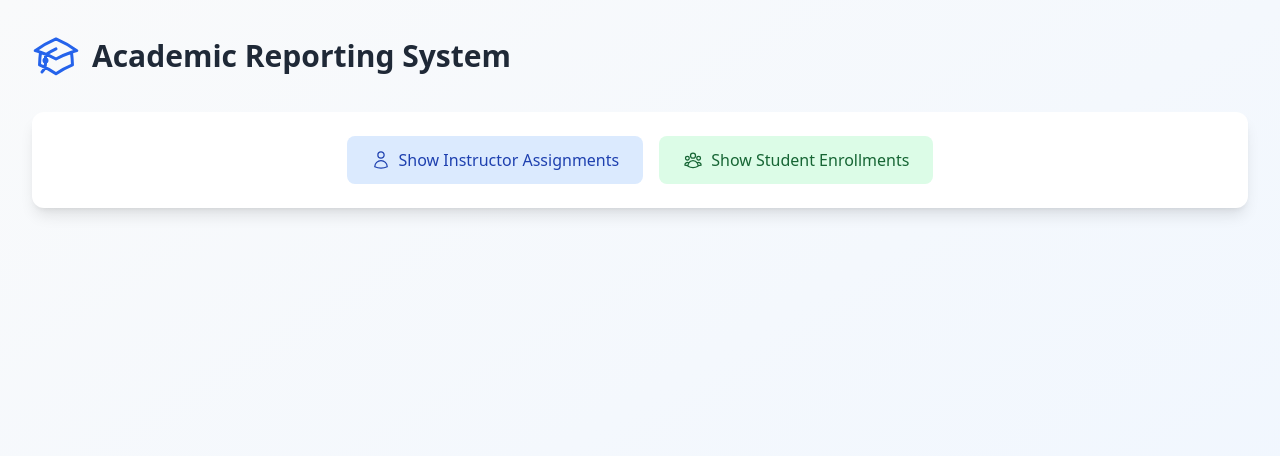
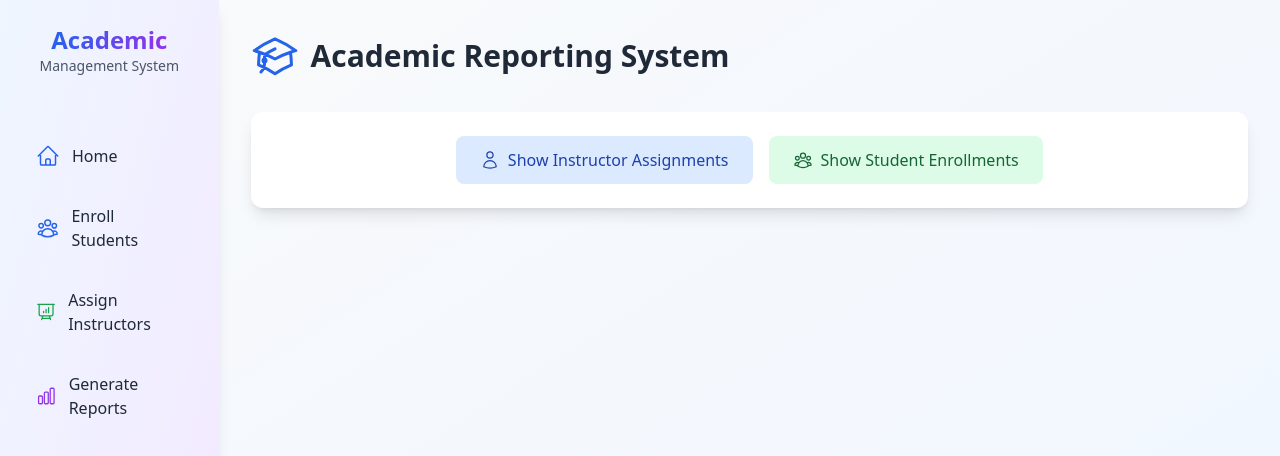
Before and after one commit to Sanka11/SmartSched, a React (Vite) app in the folder frontend/: page /generate-reports-assign in a window 1280 px wide. Shown: the top 456 px of the page. Built offline with nearby package versions, Linux system fonts and the light colour scheme.

Commit message:
update with side nav bar

```diff
--- a/frontend/src/pages/EnrollStudents.jsx
+++ b/frontend/src/pages/EnrollStudents.jsx
@@ -2,7 +2,8 @@ import React, { useState, useEffect } from "react";
 import axios from "axios";
 import { ToastContainer, toast } from "react-toastify";
 import "react-toastify/dist/ReactToastify.css";
-import { XCircleIcon } from "@heroicons/react/24/outline";
+import { XCircleIcon, XMarkIcon } from "@heroicons/react/24/outline";
+import SideNav from "./SideNav";
 
 const StudentEnrollment = () => {
   const [students, setStudents] = useState([]);
@@ -51,7 +52,7 @@ const StudentEnrollment = () => {
 
   // Handle student search
   const filteredStudents = students.filter((student) =>
-    `${student.firstName} ${student.lastName}`
+    `${student.firstName} ${student.lastName} ${student.email}`
       .toLowerCase()
       .includes(searchQuery.toLowerCase())
   );
@@ -86,6 +87,13 @@ const StudentEnrollment = () => {
       toast.warning("Please select a course to enroll in.");
       return;
     }
+
+    // Check if the course is already assigned
+    if (selectedStudent.courses.includes(courseName)) {
+      toast.warning(`Course "${courseName}" is already assigned to the student.`);
+      return;
+    }
+
     try {
       const response = await axios.post(
         `http://localhost:8080/api/student-enrollments/${selectedStudent.id}/courses?courseName=${courseName}`
@@ -125,6 +133,13 @@ const StudentEnrollment = () => {
       toast.warning("Please select a module to enroll in.");
       return;
     }
+
+    // Check if the module is already assigned for the selected course
+    if (selectedStudent.courseModules[courseName]?.includes(moduleName)) {
+      toast.warning(`Module "${moduleName}" is already assigned to the student for course "${courseName}".`);
+      return;
+    }
+
     try {
       const response = await axios.post(
         `http://localhost:8080/api/student-enrollments/${selectedStudent.id}/courses/${courseName}/modules?moduleName=${moduleName}`
@@ -157,12 +172,14 @@ const StudentEnrollment = () => {
   if (error) return <div className="p-6 text-red-500">Error: {error}</div>;
 
   return (
-    <div className="p-6 bg-gradient-to-br from-blue-50 to-purple-50 min-h-screen">
+    <div className=" flex bg-gradient-to-br from-blue-50 to-purple-50 min-h-screen">
+      <SideNav />
+      <div className="p-8 w-full">
       <ToastContainer position="top-right" autoClose={3000} />
 
       {/* Confirmation Modal */}
       {deleteConfirmation.show && (
-        <div className="fixed inset-0 bg-black bg-opacity-50 flex items-center justify-center p-4">
+        <div className="fixed inset-0 bg-black bg-opacity-50 flex items-center justify-center p-4 z-[1000]">
           <div className="bg-white rounded-lg p-6 max-w-md w-full shadow-xl">
             <h3 className="text-lg font-semibold mb-4">Confirm Delete</h3>
             <p className="text-gray-600 mb-6">
@@ -227,15 +244,14 @@ const StudentEnrollment = () => {
 
         {/* Student List */}
         <div className="grid grid-cols-1 md:grid-cols-2 lg:grid-cols-3 gap-6 mb-8">
-          {filteredStudents.map((student) => (
+          {filteredStudents.slice(0, selectedStudent ? 0 : 3).map((student) => (
             <div
               key={student.id}
               onClick={() => setSelectedStudent(student)}
-              className={`p-6 bg-white rounded-xl shadow-sm cursor-pointer transition-all duration-300 ${
-                selectedStudent?.id === student.id
-                  ? "ring-2 ring-blue-500 transform scale-[1.02]"
-                  : "hover:shadow-md hover:ring-1 hover:ring-gray-100"
-              }`}
+              className={`p-6 bg-white rounded-xl shadow-sm cursor-pointer transition-all duration-300 ${selectedStudent?.id === student.id
+                ? "ring-2 ring-blue-500 transform scale-[1.02]"
+                : "hover:shadow-md hover:ring-1 hover:ring-gray-100"
+                }`}
             >
               <h2 className="text-xl font-semibold text-gray-800 mb-2 flex items-center">
                 <svg
@@ -277,7 +293,13 @@ const StudentEnrollment = () => {
 
         {/* Selected Student Details */}
         {selectedStudent && (
-          <div className="bg-white rounded-xl shadow-sm p-6 mb-8">
+          <div className="bg-white rounded-xl shadow-sm p-6 mb-8 relative z-10">
+            <button
+              onClick={() => setSelectedStudent(null)}
+              className="absolute top-4 right-4 p-2 text-gray-600 hover:text-gray-900"
+            >
+              <XMarkIcon className="h-6 w-6" />
+            </button>
             <h2 className="text-3xl font-bold text-gray-800 mb-6 flex items-center">
               <svg
                 xmlns="http://www.w3.org/2000/svg"
@@ -390,6 +412,7 @@ const StudentEnrollment = () => {
         )}
       </div>
     </div>
+    </div>
   );
 };
 
--- a/frontend/src/pages/GenerateReportAssignManager.jsx
+++ b/frontend/src/pages/GenerateReportAssignManager.jsx
@@ -2,6 +2,7 @@ import { useState, useRef } from "react";
 import jsPDF from "jspdf";
 import html2canvas from "html2canvas";
 import { AcademicCapIcon, UserGroupIcon, UserIcon, ArrowDownTrayIcon } from "@heroicons/react/24/outline";
+import SideNav from "./SideNav";
 
 function GenerateReportAssignManager() {
   const [instructors, setInstructors] = useState([]);
@@ -60,7 +61,10 @@ function GenerateReportAssignManager() {
   };
 
   return (
-    <div className="min-h-screen bg-gradient-to-br from-gray-50 to-blue-50 p-8">
+    <div className=" flex min-h-screen bg-gradient-to-br from-gray-50 to-blue-50">
+      <SideNav />
+      <div className="p-8 w-full">
+
       <div className="max-w-7xl mx-auto">
         <div className="flex items-center gap-3 mb-8">
           <AcademicCapIcon className="h-12 w-12 text-blue-600" />
@@ -219,6 +223,7 @@ function GenerateReportAssignManager() {
         )}
       </div>
     </div>
+    </div>
   );
 }
 
--- /dev/null
+++ b/frontend/src/pages/SideNav.jsx
@@ -0,0 +1,61 @@
+import { useNavigate } from "react-router-dom";
+import {
+  UserGroupIcon,
+  PresentationChartBarIcon,
+  ChartBarIcon,
+  HomeIcon
+} from "@heroicons/react/24/outline";
+
+const SideNav = () => {
+  const navigate = useNavigate();
+
+  return (
+    <div className="w-64 min-h-screen bg-gradient-to-br from-blue-50 to-purple-100 p-6 shadow-lg">
+      <div className="flex flex-col space-y-6">
+        {/* Logo or Branding */}
+        <div className="text-center mb-8">
+          <h1 className="text-2xl font-bold text-gray-800">
+            <span className="bg-clip-text text-transparent bg-gradient-to-r from-blue-600 to-purple-600">
+              Academic
+            </span>
+          </h1>
+          <p className="text-sm text-gray-600">Management System</p>
+        </div>
+
+        {/* Navigation Links */}
+        <nav className="space-y-3">
+          <div
+            onClick={() => navigate("/assignmentdashboard")}
+            className="flex items-center space-x-3 p-3 rounded-lg hover:bg-blue-100 cursor-pointer transition-colors"
+          >
+            <HomeIcon className="w-6 h-6 text-blue-600" />
+            <span className="text-gray-800 font-medium">Home</span>
+          </div>
+          <div
+            onClick={() => navigate("/enroll-students")}
+            className="flex items-center space-x-3 p-3 rounded-lg hover:bg-blue-100 cursor-pointer transition-colors"
+          >
+            <UserGroupIcon className="w-6 h-6 text-blue-600" />
+            <span className="text-gray-800 font-medium">Enroll Students</span>
+          </div>
+          <div
+            onClick={() => navigate("/assign-instructors")}
+            className="flex items-center space-x-3 p-3 rounded-lg hover:bg-green-100 cursor-pointer transition-colors"
+          >
+            <PresentationChartBarIcon className="w-6 h-6 text-green-600" />
+            <span className="text-gray-800 font-medium">Assign Instructors</span>
+          </div>
+          <div
+            onClick={() => navigate("/generate-reports-assign")}
+            className="flex items-center space-x-3 p-3 rounded-lg hover:bg-purple-100 cursor-pointer transition-colors"
+          >
+            <ChartBarIcon className="w-6 h-6 text-purple-600" />
+            <span className="text-gray-800 font-medium">Generate Reports</span>
+          </div>
+        </nav>
+      </div>
+    </div>
+  );
+};
+
+export default SideNav;
```
Also changed, not shown: frontend/src/pages/AssignInstructor.jsx (+72 -21 lines), frontend/src/pages/AssignmentDashboard.jsx (line endings or trailing spaces).
